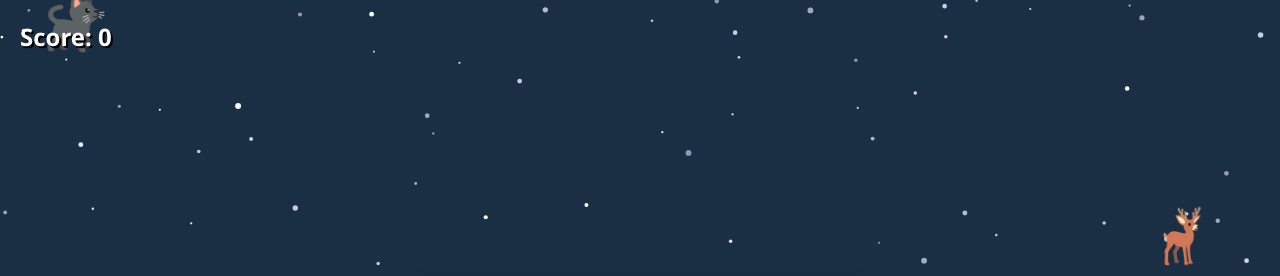
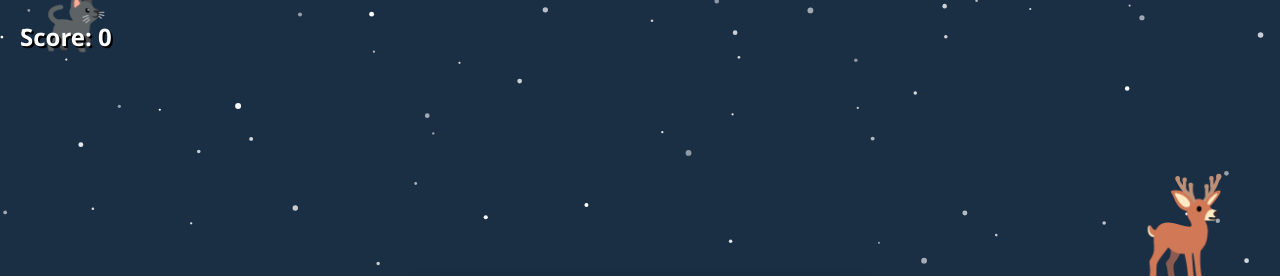
Before and after one commit to anirudha-simha/CandyCaneRun, a plain HTML site: page main.html in a window 1280 px wide. Shown: the top 276 px of the page. Drawn offline with Linux system fonts and the light colour scheme.

Commit message:
Update main.html

```diff
--- a/main.html
+++ b/main.html
@@ -571,7 +571,7 @@
             ctx.scale(-1, 1);
             // Add slight rotation for leg movement effect
             ctx.rotate(Math.sin(reindeer.legOffset) * 0.03);
-            ctx.font = `${40 * scale}px serif`;
+            ctx.font = `${80 * scale}px serif`;
             ctx.textAlign = "center";
             ctx.textBaseline = "middle";
             ctx.fillText(reindeer.sprite, 0, 0);
```
